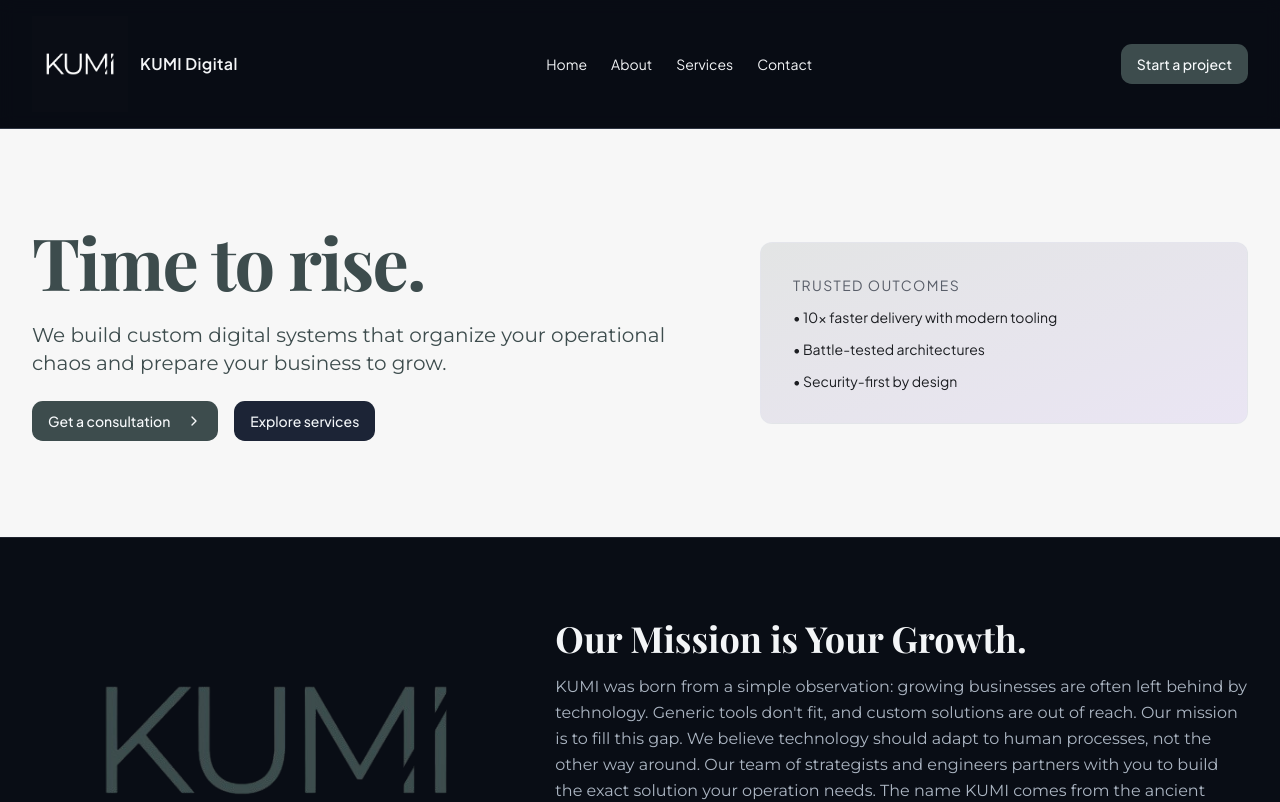
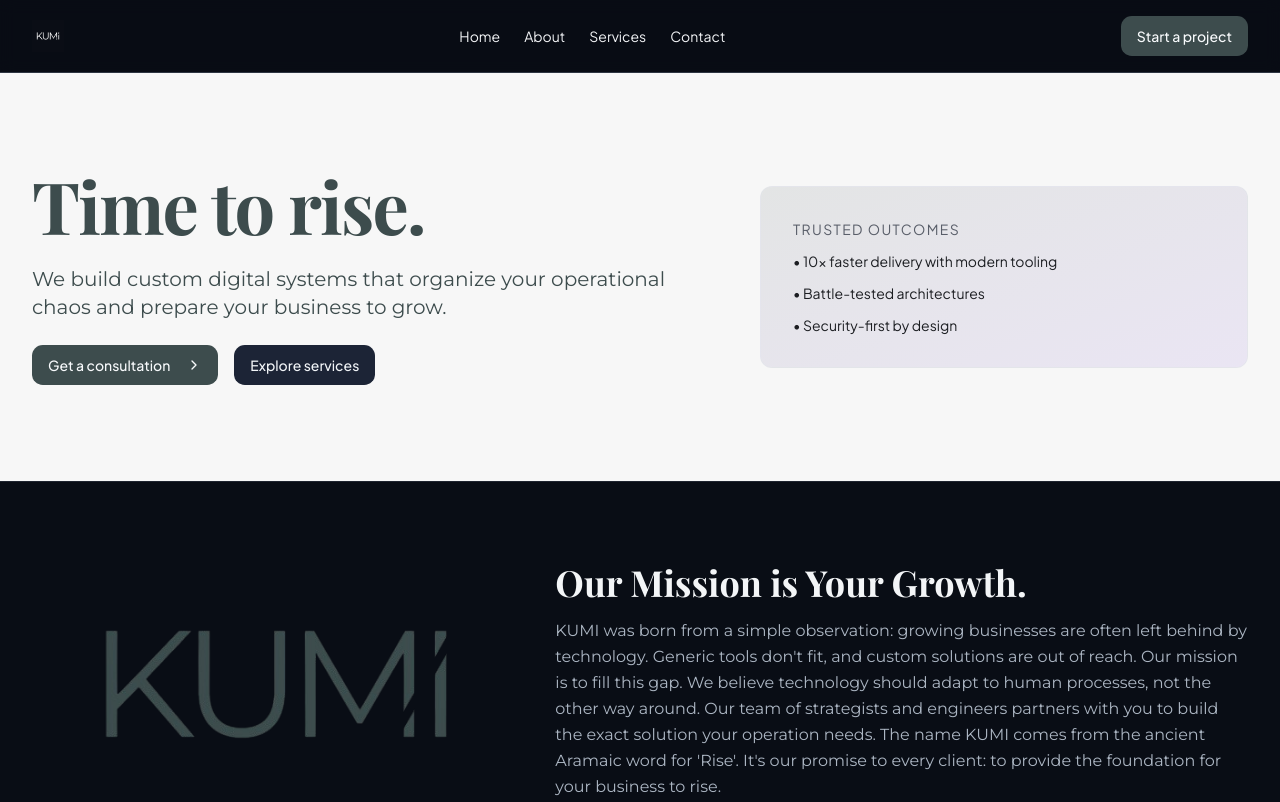
Before and after one commit to talitacad/kumi-digital-launchpad, a React (Vite) app: page / in a window 1280 px wide. Shown: the top 802 px of the page. Built offline with nearby package versions, Linux system fonts and the light colour scheme.

Commit message:
Revert header logo size
Revert header logo size to previous state and remove "Kumi Digital" text next to the logo.

```diff
--- a/src/pages/Index.tsx
+++ b/src/pages/Index.tsx
@@ -73,10 +73,9 @@ const Index = () => {
             <img
               src="/lovable-uploads/badccfc8-31ef-4fd8-95bf-0ca140f32528.png"
               alt="KUMI Digital logo"
-              className="h-24 w-auto"
+              className="h-8 w-auto"
               loading="lazy"
             />
-            <span className="font-semibold tracking-wide">KUMI Digital</span>
           </a>
           <div className="hidden md:flex items-center gap-6 text-sm">
             <a href="#home" className="hover:text-primary transition-colors">Home</a>
```
